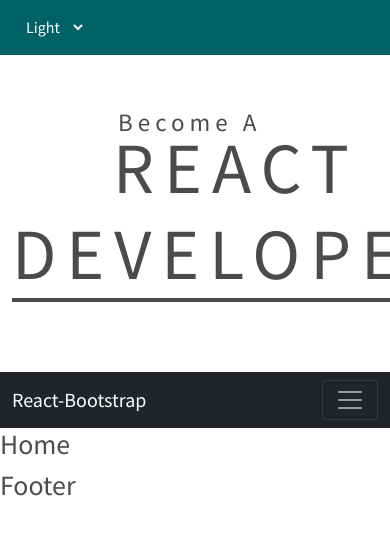
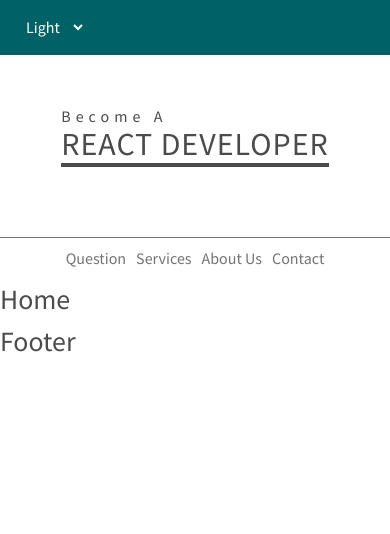
Before and after one commit to saburali/React-Developer-React-App, a React (Create React App) app: page / in a window 390 px wide. Shown: the top 534 px of the page. Built offline with nearby package versions, Linux system fonts and the light colour scheme; some icons are missing.

Commit message:
Navbar & Front Title Design + Responsive

```diff
--- a/src/assets/css/App.css
+++ b/src/assets/css/App.css
@@ -8,6 +8,7 @@
     --drkPrimary: #4b4b4b;
     --rgbaLhtPrimary: rgba(116, 116, 116, 0.2);
     --borderCorner: 5px;
+    --lightColor: rgba(0, 0, 0, 0.5);
 }
 
 body,
--- a/src/components/front-title/front-title.css
+++ b/src/components/front-title/front-title.css
@@ -23,3 +23,15 @@
     font-weight: 500;
     letter-spacing: 5px;
 }
+
+@media only screen and (max-width: 768px) {
+    .front-title .big-text {
+        font-size: 32px;
+        letter-spacing: 1px;
+    }
+
+    .front-title .big-text span {
+        font-size: 16px;
+        padding-left: 0;
+    }
+}
--- a/src/components/header/Header.js
+++ b/src/components/header/Header.js
@@ -1,28 +1,19 @@
 import React from 'react';
 import { NavLink } from 'react-router-dom';
 import './header.css';
-import {Container, Nav, Navbar, NavDropdown} from "react-bootstrap";
+import {Container, Nav, Navbar} from "react-bootstrap";
 
 const Header = () => {
     return (
         <div>
-            <Navbar collapseOnSelect expand="lg" bg="dark" variant="dark">
+            <Navbar collapseOnSelect expand="lg" bg="white" variant="light">
                 <Container>
-                    <Navbar.Brand href="#home">React-Bootstrap</Navbar.Brand>
+                    {/*<Navbar.Brand href="#home">React-Bootstrap</Navbar.Brand>*/}
                     <Navbar.Toggle aria-controls="responsive-navbar-nav" />
                     <Navbar.Collapse id="responsive-navbar-nav">
-                        <Nav className="me-auto">
+                        <Nav className="mx-auto">
                             <NavLink className="nav-link" to="/home">Home</NavLink>
                             <NavLink className="nav-link" to="/question"> Question </NavLink>
-                            <NavDropdown title="Dropdown" id="collasible-nav-dropdown">
-                                <NavDropdown.Item href="#action/3.1">Action</NavDropdown.Item>
-                                <NavDropdown.Item href="#action/3.2">Another action</NavDropdown.Item>
-                                <NavDropdown.Item href="#action/3.3">Something</NavDropdown.Item>
-                                <NavDropdown.Divider />
-                                <NavDropdown.Item href="#action/3.4">Separated link</NavDropdown.Item>
-                            </NavDropdown>
-                        </Nav>
-                        <Nav>
                             <NavLink className="nav-link" to="/services"> Services </NavLink>
                             <NavLink className="nav-link" to="/about-us">About Us</NavLink>
                             <Nav.Link eventKey={2} to="/contact"> Contact </Nav.Link>
--- a/src/components/header/header.css
+++ b/src/components/header/header.css
@@ -0,0 +1,56 @@
+.navbar {
+    border-top: 1px solid var(--primary);
+}
+.navbar .nav-link {
+    font-size: 22px;
+    display: inline-block;
+    position: relative;
+}
+
+.navbar .nav-link::before {
+    content: "";
+    left: 0;
+    bottom: 5px;
+    width: 0%;
+    left: 50%;
+    height: 2px;
+    position: absolute;
+    transform: translateX(-50%);
+    background-color: var(--primary);
+    transition: width 0.4s ease-in-out;
+}
+
+.navbar .nav-link:hover::before {
+    width: 80%;
+}
+
+.navbar .navbar-collapse {
+    margin-top: -5px;
+}
+
+@media only screen and (max-width: 768px) {
+    .navbar .navbar-toggler,
+    .navbar .nav-link:first-child {
+        display: none;
+    }
+
+    .navbar .navbar-collapse {
+        display: block;
+        text-align: center;
+    }
+
+    .navbar .navbar-nav {
+        display: inline-block;
+        flex-direction: initial;
+    }
+
+    .navbar .nav-link {
+        padding: 10px;
+    }
+}
+@media only screen and (max-width: 575px) {
+    .navbar .nav-link {
+        padding: 5px;
+        font-size: 16px;
+    }
+}
```
